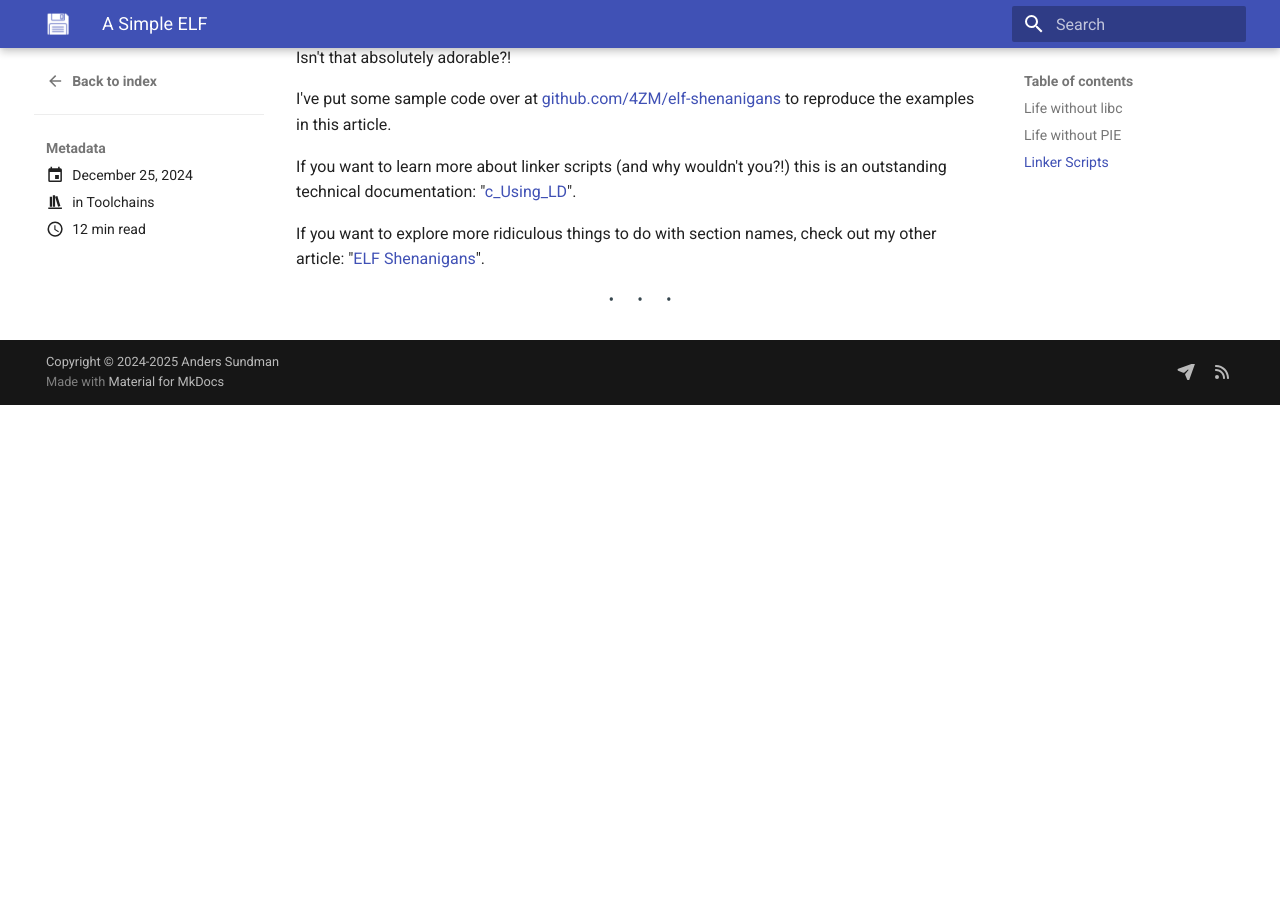
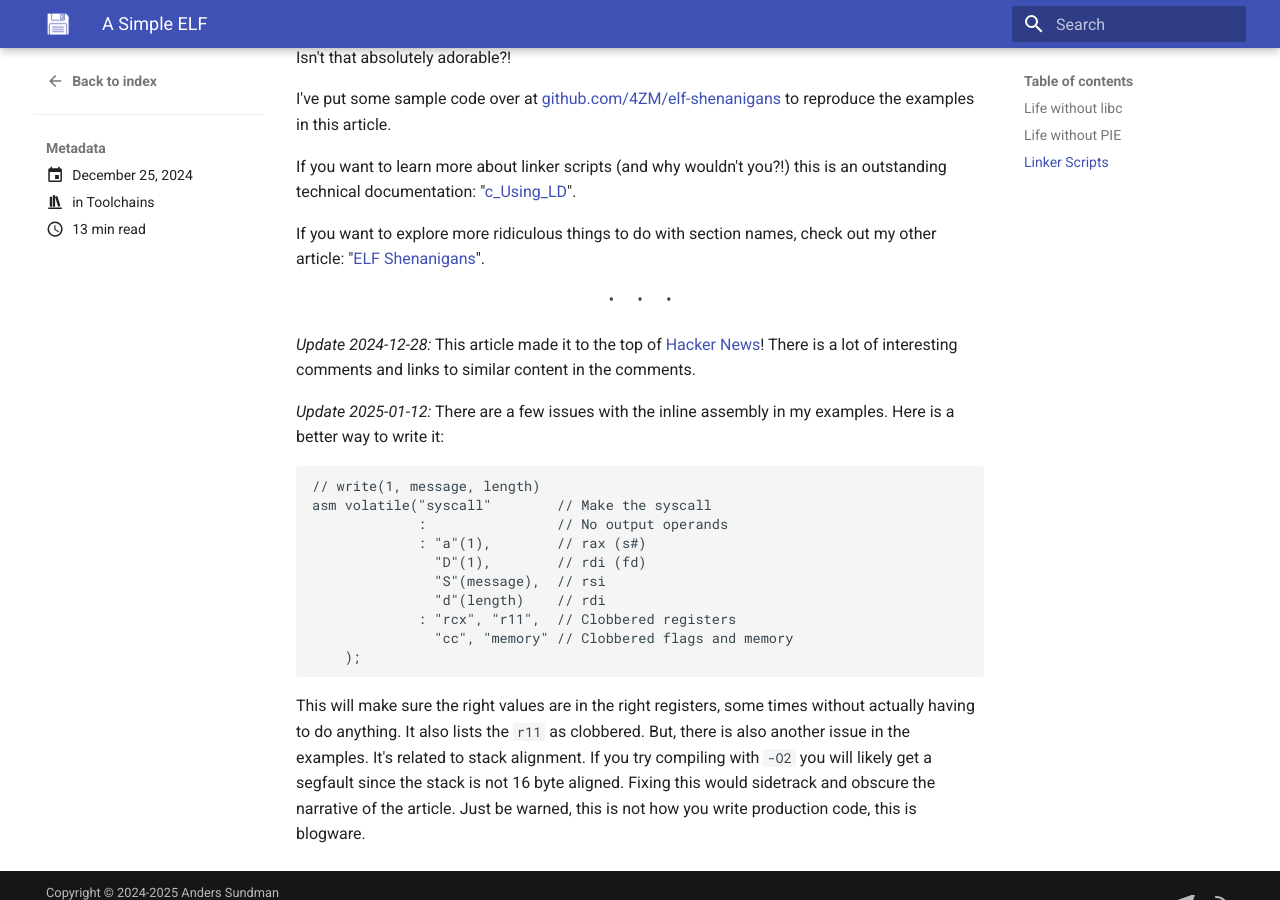
Before and after one commit to 4ZM/4zm.github.io, an MkDocs documentation site: the page built from docs/posts/2024-12-25-a-simple-elf/a-simple-elf.md, in a window 1280 px wide and 900 px high, scrolled down 11124 px. Built offline with MkDocs 1.6.1 and Material for MkDocs 9.7.7, drawn with Linux system fonts in a browser that asks for light colours; before the commit the page ends 11529 px from its top, so only the background shows below that.

Commit message:
Updates on Simple ELF post

````diff
--- a/docs/posts/2024-12-25-a-simple-elf/a-simple-elf.md
+++ b/docs/posts/2024-12-25-a-simple-elf/a-simple-elf.md
@@ -523,3 +523,22 @@ If you want to learn more about linker scripts (and why wouldn't you?!) this is
 If you want to explore more ridiculous things to do with section names, check out my other article: "[ELF Shenanigans](../2024-12-25-elf-shenanigans/elf-shenanigans.md)".
 
 <pre><p style="text-align: center; margin-top: 0px; margin-bottom: 4pt;">•  •  •</p></pre>
+
+*Update 2024-12-28:* This article made it to the top of [Hacker News](https://news.ycombinator.com/item?id=42516697)! There is a lot of interesting comments and links to similar content in the comments.
+
+*Update 2025-01-12:* There are a few issues with the inline assembly in my examples. Here is a better way to write it:
+
+```
+// write(1, message, length)
+asm volatile("syscall"        // Make the syscall
+             :                // No output operands
+             : "a"(1),        // rax (s#)
+               "D"(1),        // rdi (fd)
+               "S"(message),  // rsi
+               "d"(length)    // rdi
+             : "rcx", "r11",  // Clobbered registers
+               "cc", "memory" // Clobbered flags and memory
+    );
+```
+
+This will make sure the right values are in the right registers, some times without actually having to do anything. It also lists the `r11` as clobbered. But, there is also another issue in the examples. It's related to stack alignment. If you try compiling with `-O2` you will likely get a segfault since the stack is not 16 byte aligned. Fixing this would sidetrack and obscure the narrative of the article. Just be warned, this is not how you write production code, this is blogware.
````
